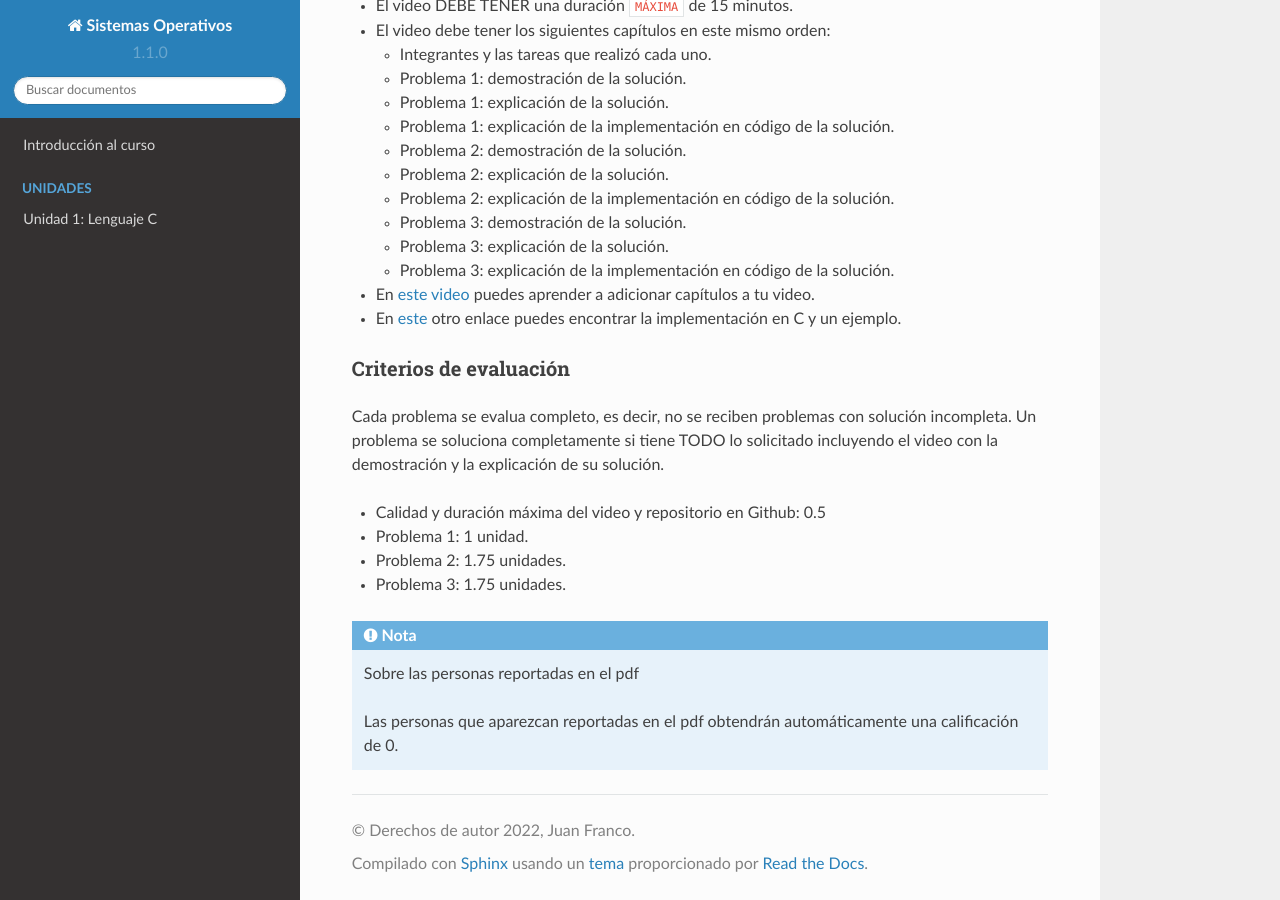
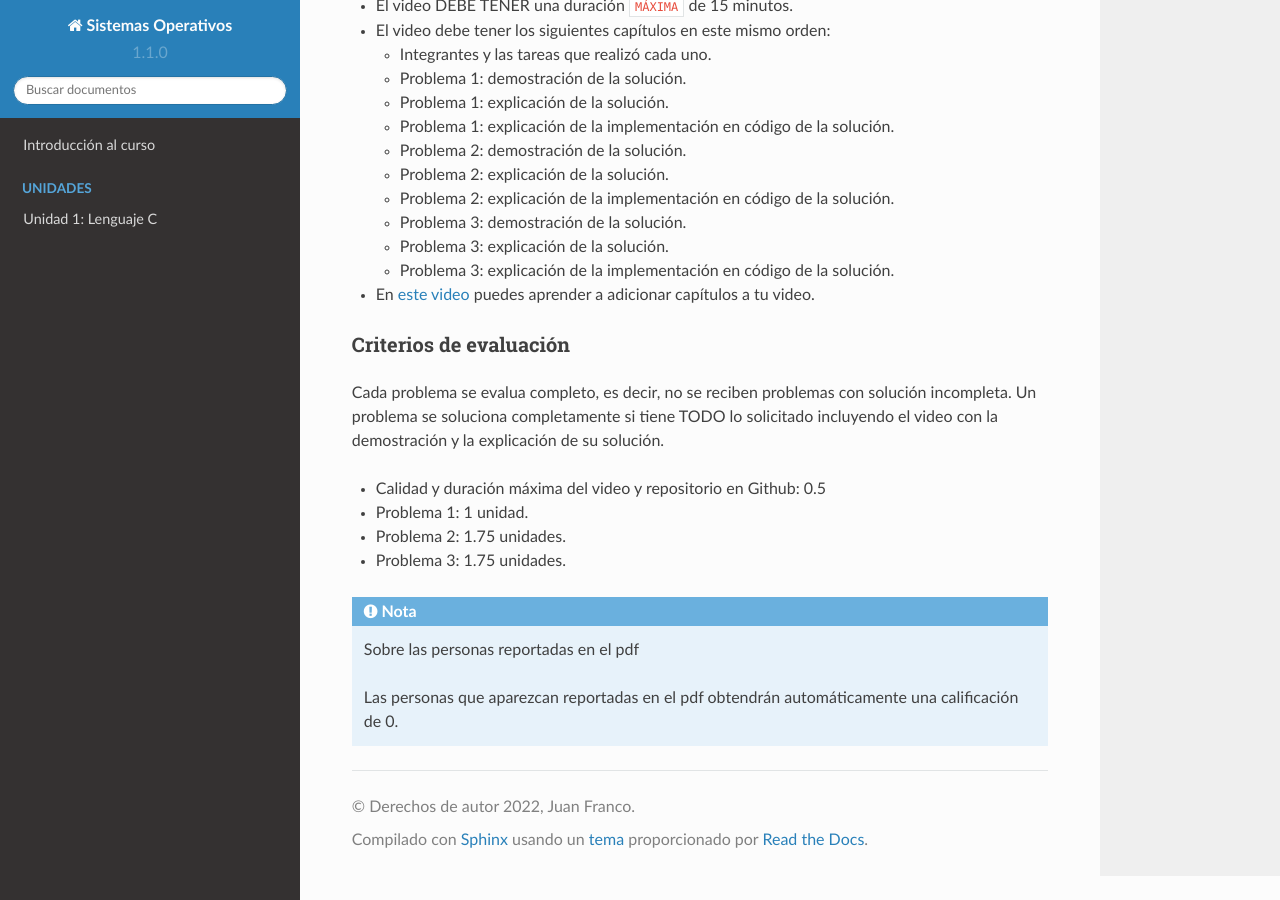
Before and after one commit to juanferfranco/sistemasoperativos, a Sphinx documentation site: the page built from docs/_unidad2/unidad2.rst, in a window 1280 px wide and 900 px high, scrolled down 13309 px. Built offline with Sphinx 7.4.7 and the Read the Docs theme 2.0.0, drawn with Linux system fonts in a browser that asks for light colours; pages that are not in the unit, such as notebooks, are missing from menus.

Commit message:
remove ciro ref from unit 2 and to unit1

```diff
--- a/docs/_unidad1/unidad1.rst
+++ b/docs/_unidad1/unidad1.rst
@@ -2796,6 +2796,8 @@ Consideraciones (ev2)
     compilar el código, cómo probarlo y si desea adicionar más subjects y/o observer cómo lo podría hacer.
 * Además del material que puedes encontrar en esta unidad, puedes complementar con el material de
   `este <https://www.state-machine.com/oop>`__ otro sitio.
+* En `este <https://github.com/cirocosta/observer-c>`__ otro enlace puedes encontrar
+  la implementación en C y un ejemplo.
 
 Criterios de evaluación (ev2)
 ******************************
--- a/docs/_unidad2/unidad2.rst
+++ b/docs/_unidad2/unidad2.rst
@@ -737,8 +737,6 @@ Resuelve el siguiente problema usando ``HILOS``:
 
 * En `este video <https://youtu.be/6-0cERIVsFg>`__ puedes aprender a adicionar
   capítulos a tu video.
-* En `este <https://github.com/cirocosta/observer-c>`__ otro enlace puedes encontrar
-  la implementación en C y un ejemplo.
 
 Criterios de evaluación
 ****************************
```
